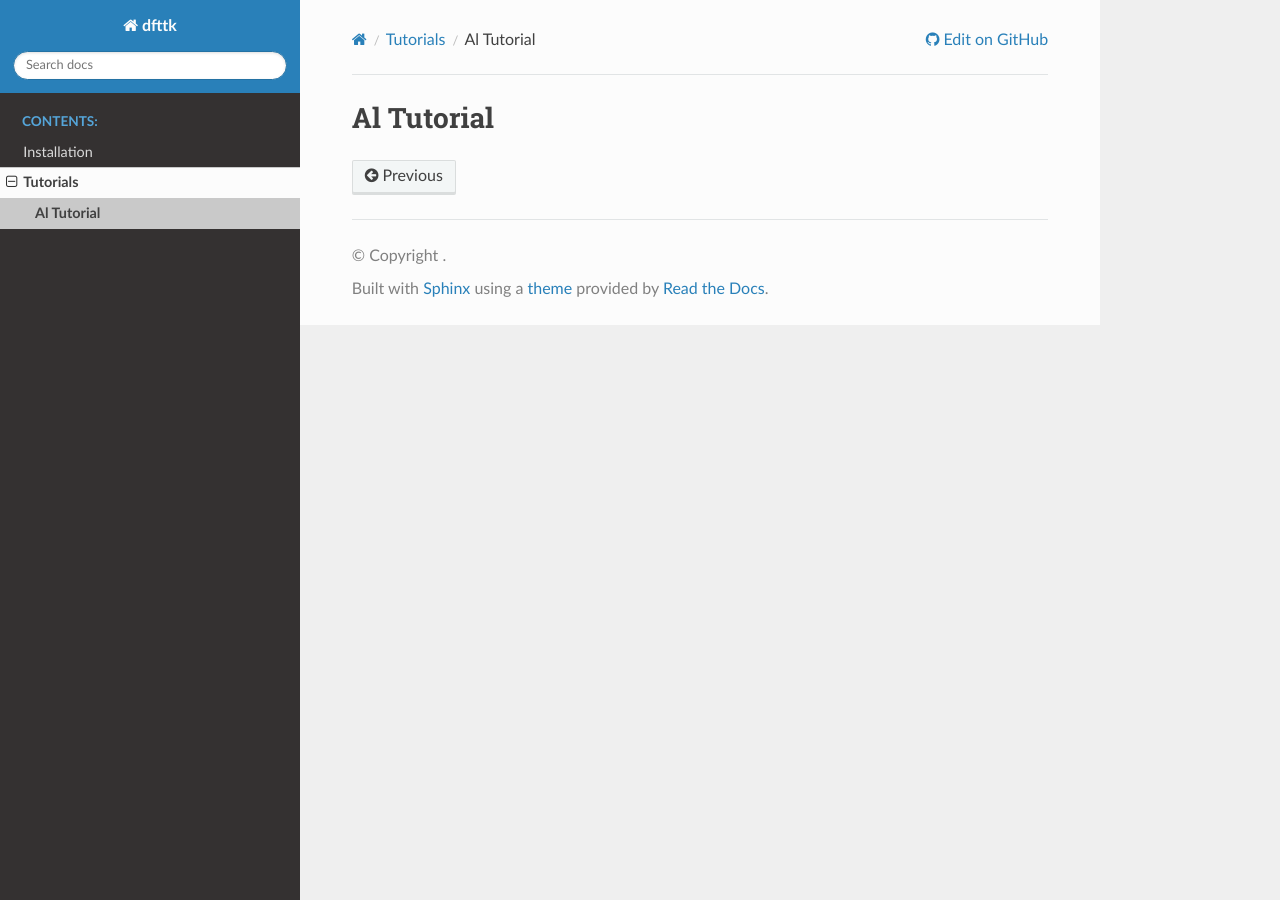
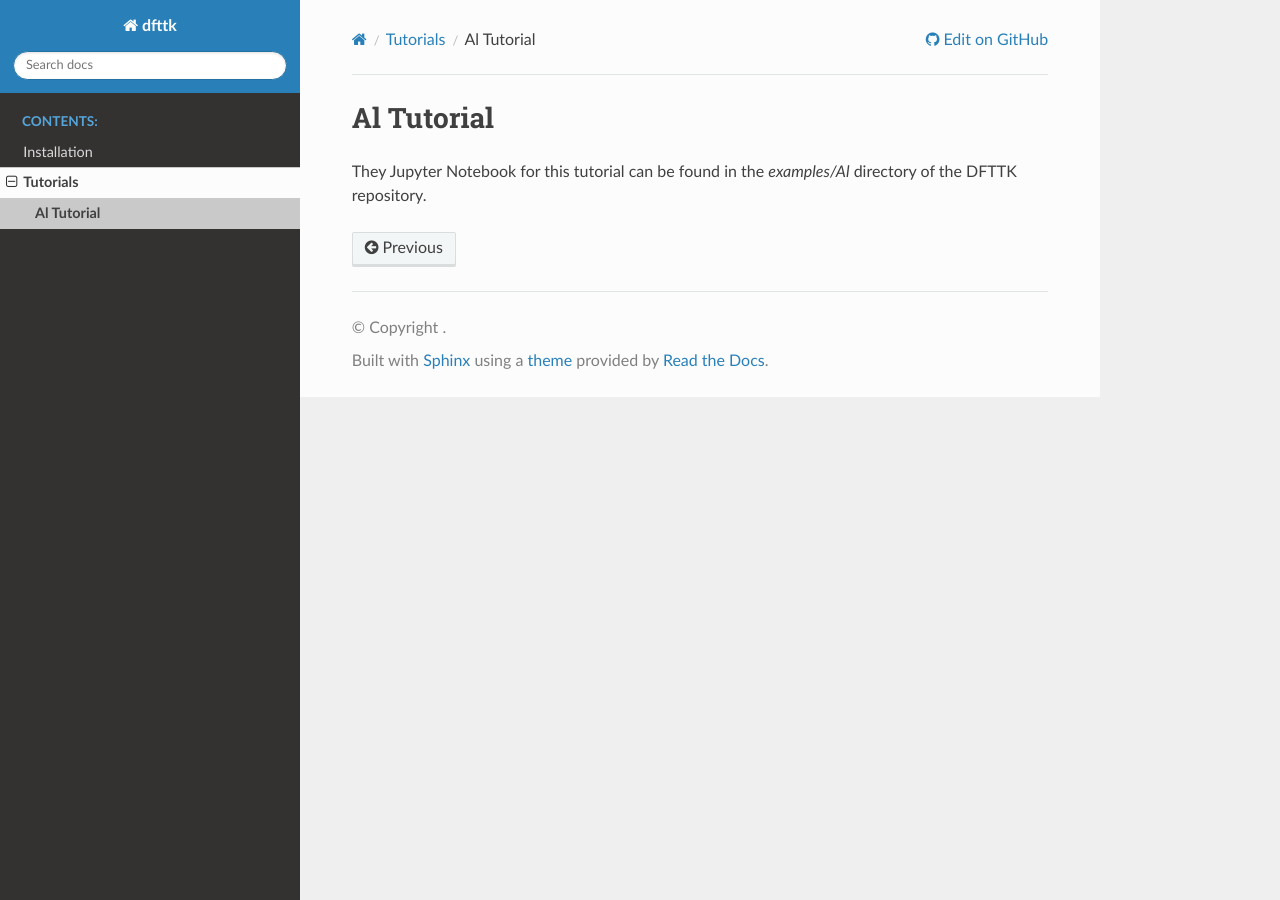
Before and after one commit to PhasesResearchLab/dfttk, a Sphinx documentation site: the page built from docs/tutorials/Al_tutorial.rst, in a window 1280 px wide. Built offline with Sphinx 7.4.7 and the Read the Docs theme 3.1.0, drawn with Linux system fonts in a browser that asks for light colours; pages that are not in the unit, such as notebooks, are missing from menus.

Commit message:
Update docs

```diff
--- a/docs/tutorials/Al_tutorial.rst
+++ b/docs/tutorials/Al_tutorial.rst
@@ -1,2 +1,4 @@
 Al Tutorial
 ===========
+
+They Jupyter Notebook for this tutorial can be found in the `examples/Al` directory of the DFTTK repository.
--- a/docs/tutorials/index.rst
+++ b/docs/tutorials/index.rst
@@ -8,4 +8,3 @@ This section provides tutorials on how to use DFTTK.
    :caption: Tutorials:
 
    Al_tutorial
-   fe3pt
```
